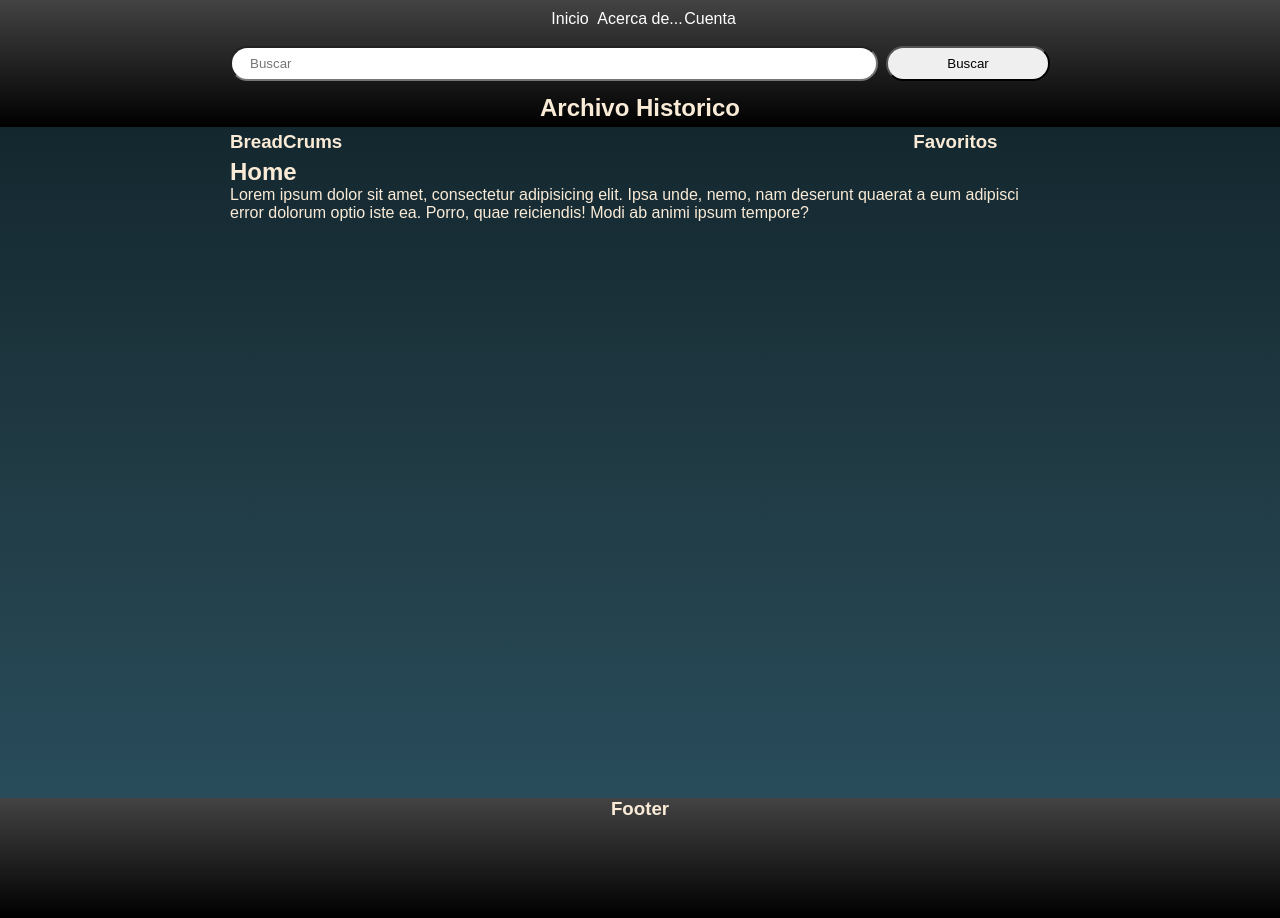
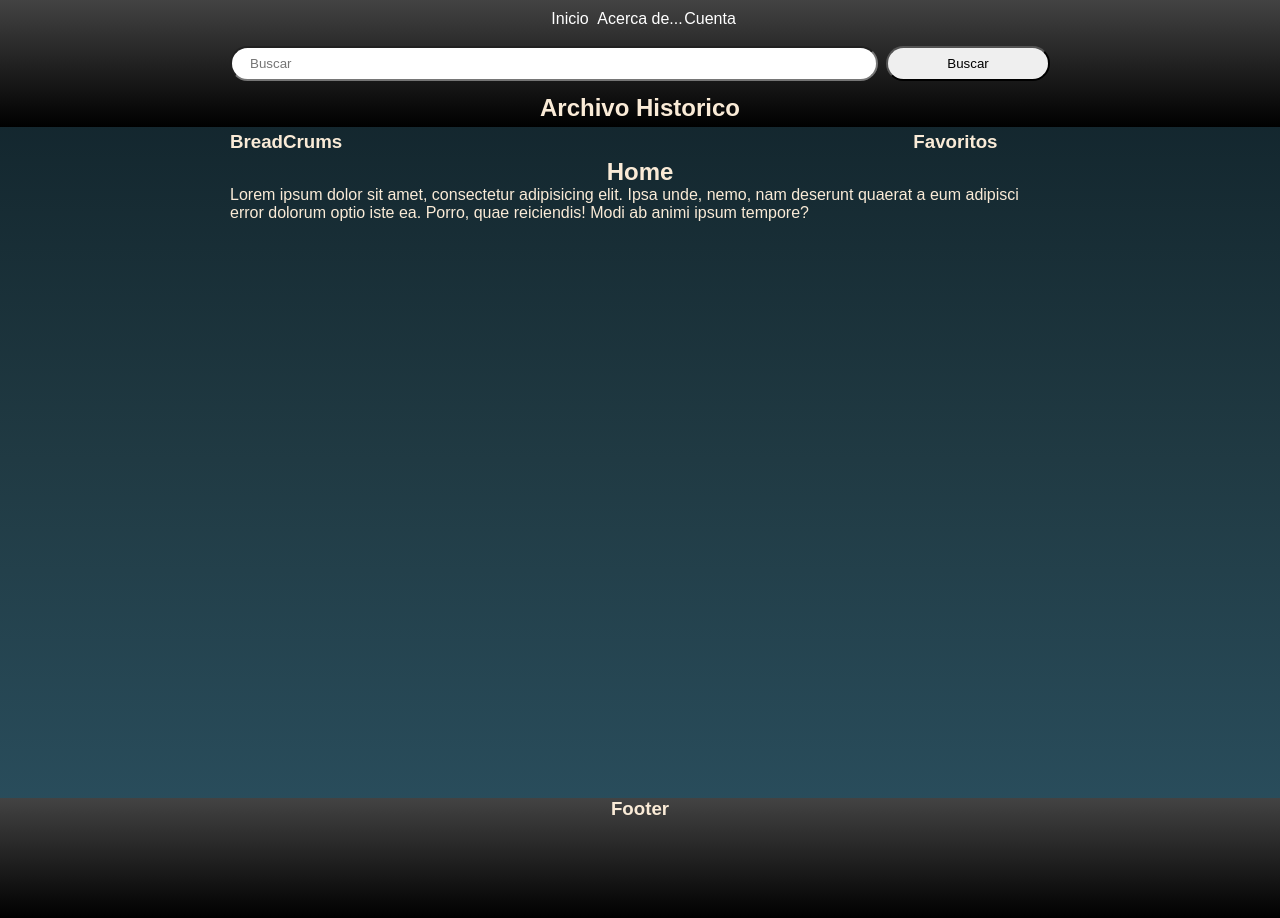
Before and after one commit to Facu137/Archivo-H-Frontend, a React (Vite) app: page / in a window 1280 px wide. Built offline with nearby package versions, Linux system fonts and the light colour scheme.

Commit message:
corregido flex del contenedor del contenido

```diff
--- a/src/index.css
+++ b/src/index.css
@@ -65,6 +65,12 @@ p {
 #contenido {
   min-height: 80vh;
   grid-area: contenido;
+
+  /*este dysplay flex seguramente tenga que quitarse para no causar problemas
+   a las otras rutas*/
+  display: flex;
+  align-items: center;
+  flex-direction: column;
 }
 
 /* Pantallas de escritorio grandes (2K o superior): */
```
